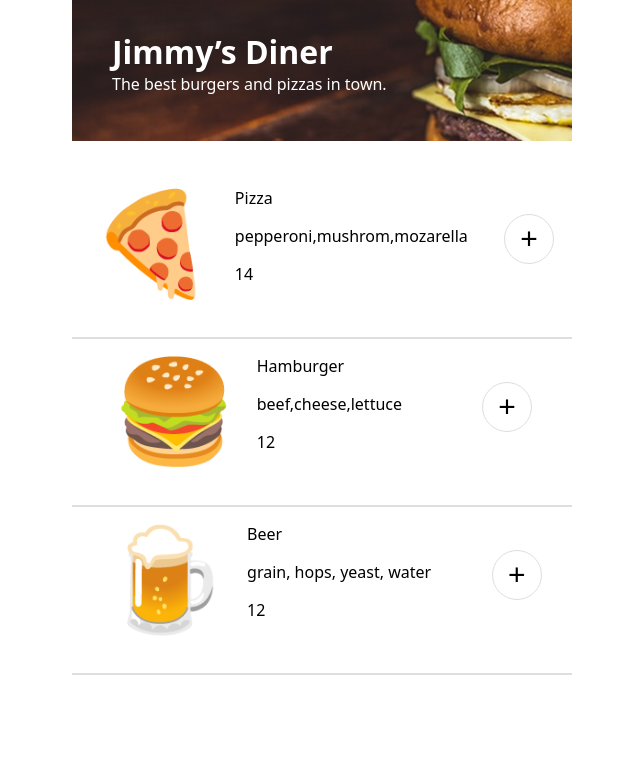
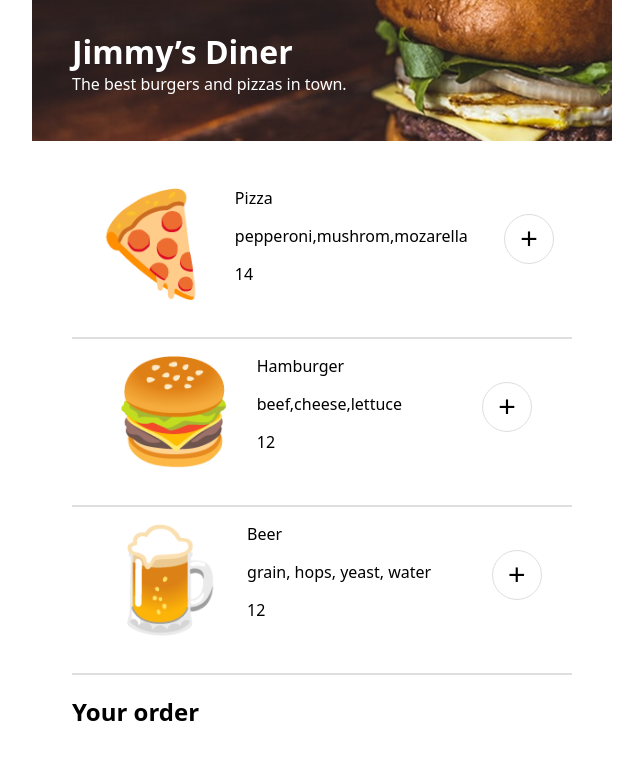
Before and after one commit to NikiforDragov/restaurant-ordering-app, a plain HTML site: page index.html in a window 1280 px wide. Shown: the whole page, without its empty margins (318-961 px from the left). Drawn offline with Linux system fonts and the light colour scheme; a web font is replaced by a local one.

Commit message:
Refactor html and add document click eventlistener

```diff
--- a/index.css
+++ b/index.css
@@ -3,10 +3,13 @@ body {
     margin: 0 auto;
     display: flex;
     justify-content: center;
-    align-items: flex-start;
+    align-items: center;
+    flex-direction: column;
 }
 
-#main-content {
+#main-content,
+#order-section,
+header {
     width: 500px;
 }
 
--- a/index.html
+++ b/index.html
@@ -10,12 +10,14 @@
         <link rel="stylesheet" href="./index.css" />
     </head>
     <body>
-        <main id="main-content">
-            <header>
-                <h1>Jimmy’s Diner</h1>
-                <p>The best burgers and pizzas in town.</p>
-            </header>
-        </main>
+        <header>
+            <h1>Jimmy’s Diner</h1>
+            <p>The best burgers and pizzas in town.</p>
+        </header>
+        <main id="main-content"></main>
+        <section id="order-section">
+            <h2>Your order</h2>
+        </section>
         <script src="index.js" type="module"></script>
     </body>
 </html>
--- a/index.js
+++ b/index.js
@@ -1,9 +1,14 @@
 import { menuArray } from './data.js';
 const mainContent = document.getElementById('main-content');
 
+document.addEventListener('click', (e) => {
+    if (e.target.dataset.id) {
+    }
+});
+
 function renderMenu() {
     menuArray.forEach((menuItem) => {
-        const { name, emoji, ingredients, price } = menuItem;
+        const { name, emoji, ingredients, price, id } = menuItem;
         mainContent.innerHTML += `
             <div class="item-container">
                 <div class="item-info">
@@ -18,7 +23,7 @@ function renderMenu() {
                         <p class="item-price">${price}</p>
                     </div>
                 </div>
-                <button class="add-to-cart-btn">+</button>
+                <button class="add-to-cart-btn" data-id=${id}>+</button>
             </div>
         `;
     });
```
